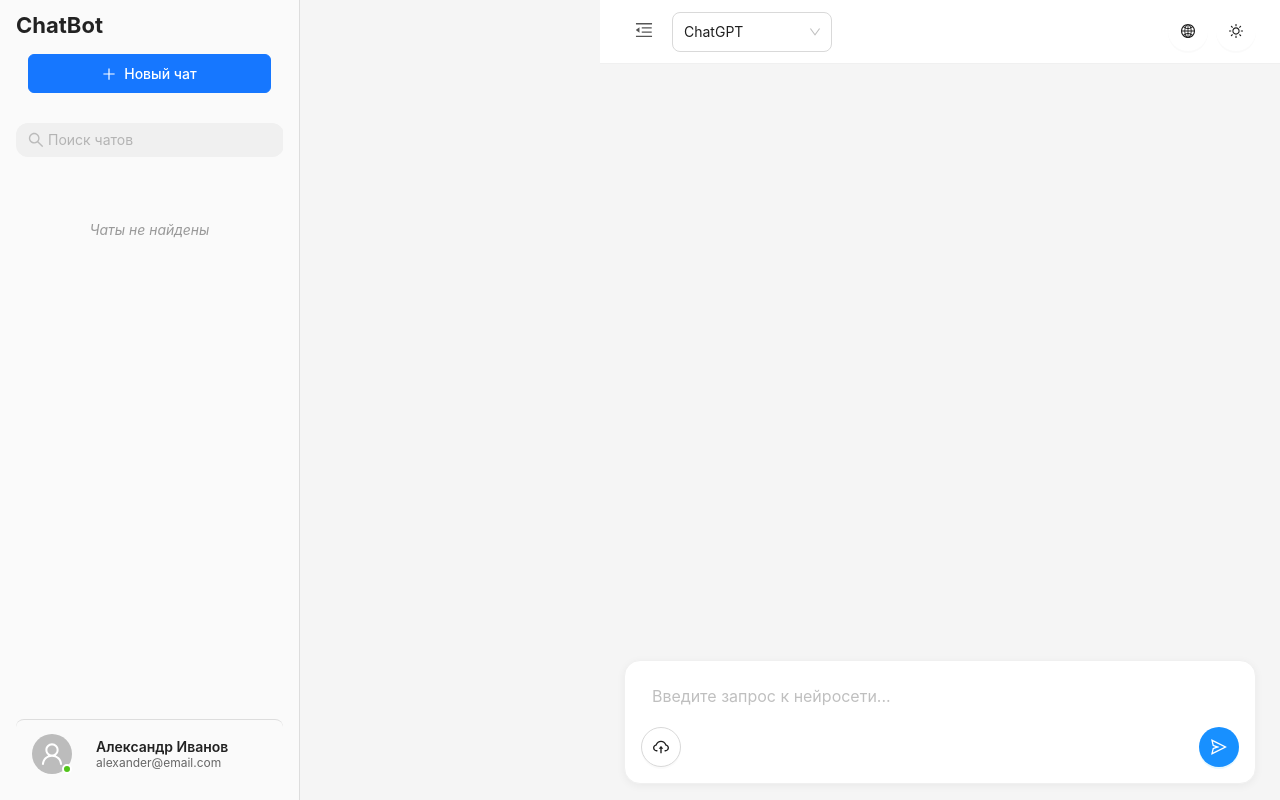
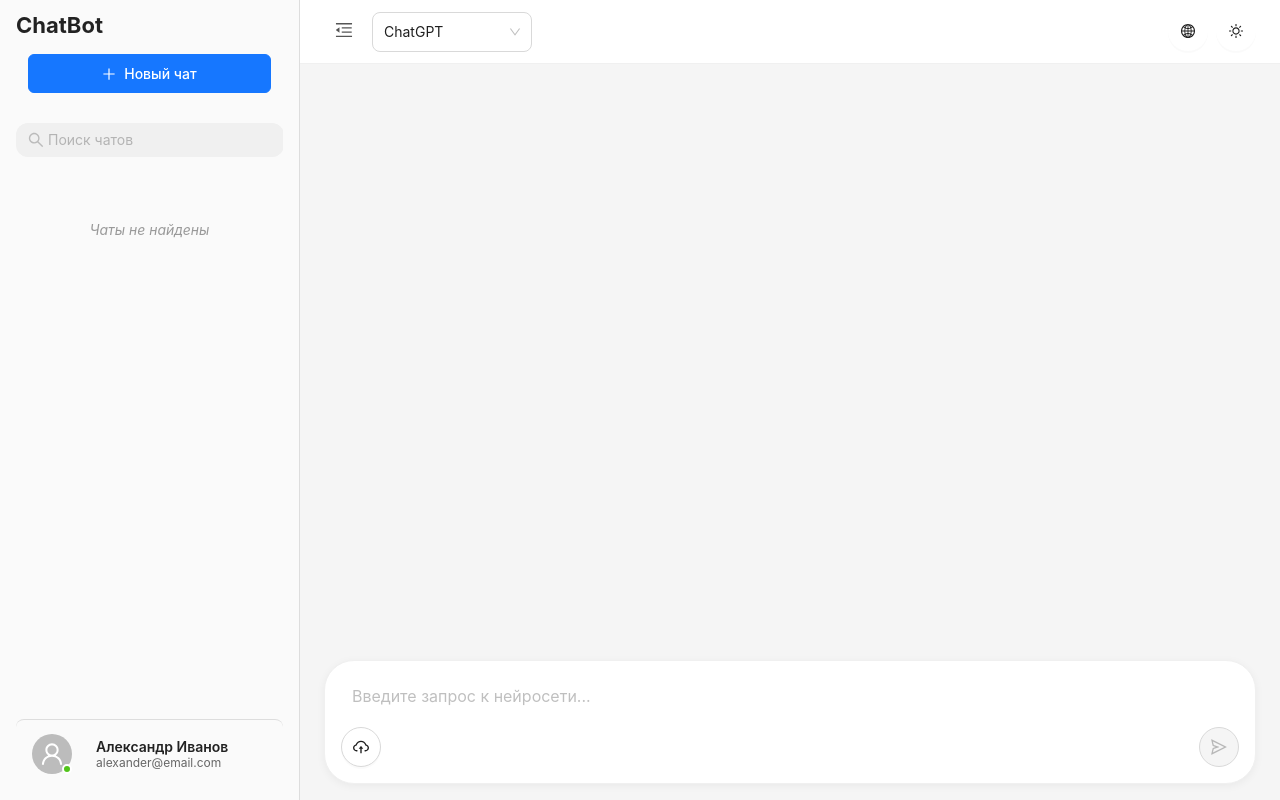
Before and after one commit to AlexStMEfan/ChatBot, a React (Create React App) app: page / in a window 1280 px wide. Built offline with nearby package versions, Linux system fonts and the light colour scheme.

Commit message:
Правка стилей и поведения платформы

```diff
--- a/src/components/SendMessage.tsx
+++ b/src/components/SendMessage.tsx
@@ -2,29 +2,39 @@ import React, { useState } from "react";
 import { Input, Button, Tooltip, Space } from 'antd';
 import { CloudUploadOutlined, SendOutlined } from '@ant-design/icons';
 
-
 type SendMessageProps = {
     onSend: (text: string) => void;
+    themeMode: 'light' | 'dark';
 };
 
-const SendMessage: React.FC<SendMessageProps> = ({ onSend }) => {
+const MAX_MESSAGE_LENGTH = 4000;
+
+const SendMessage: React.FC<SendMessageProps> = ({ onSend, themeMode }) => {
     const [message, setMessage] = useState("");
 
     const handleSend = () => {
-        if (!message.trim()) return;
-        console.log("Отправка запроса:", message);
-        onSend(message);
+        const trimmed = message.trim();
+        if (!trimmed || trimmed.length > MAX_MESSAGE_LENGTH) return;
+
+        // Убираем в продакшене
+        if (process.env.NODE_ENV !== 'production') {
+            console.debug("Отправка запроса:", trimmed);
+        }
+
+        onSend(trimmed);
         setMessage("");
     };
+
+    const isDark = themeMode === 'dark';
 
     return (
         <div
             style={{
                 padding: '16px',
-                border: '1px solid #f0f0f0',
-                borderRadius: '16px',
-                background: '#fff',
-                boxShadow: '0 2px 8px rgba(0,0,0,0.05)',
+                border: isDark ? '1px solid #333' : '1px solid #f0f0f0',
+                borderRadius: '30px',
+                background: isDark ? '#1e1e1e' : '#fff',
+                boxShadow: isDark ? '0 2px 8px rgba(0,0,0,0.2)' : '0 2px 8px rgba(0,0,0,0.05)',
                 width: '100%',
                 display: 'flex',
                 flexDirection: 'column',
@@ -41,6 +51,11 @@ const SendMessage: React.FC<SendMessageProps> = ({ onSend }) => {
                 style={{
                     fontSize: 16,
                     border: 'none',
+                    boxShadow: 'none',
+                    background: 'transparent',
+                    color: isDark ? '#f5f5f5' : '#000',
+                    outline: 'none',
+
                 }}
             />
 
@@ -60,6 +75,7 @@ const SendMessage: React.FC<SendMessageProps> = ({ onSend }) => {
                         size="large"
                         shape="circle"
                         onClick={handleSend}
+                        disabled={!message.trim() || message.length > MAX_MESSAGE_LENGTH}
                     />
                 </Tooltip>
             </Space>
--- a/src/pages/MainPage.tsx
+++ b/src/pages/MainPage.tsx
@@ -139,7 +139,7 @@ const MainPage: React.FC = () => {
                     themeMode={themeMode}
                     activeChatId={activeChatId}
                 />
-                <Layout style={{ marginLeft: collapsed ? 0 : 300, transition: 'margin-left 0.2s ease' }}>
+                <Layout style={{ marginLeft: collapsed ? 0 : 0, transition: 'margin-left 0.2s ease' }}>
                     <Header
                         style={{
                             padding: '0 24px',
@@ -219,7 +219,10 @@ const MainPage: React.FC = () => {
                             <ChatWindow messages={messages} />
                         </div>
                         <div style={{ flexShrink: 0, padding: '16px 24px' }}>
-                            <SendMessage onSend={handleSend} />
+                            <SendMessage
+                                onSend={handleSend}
+                                themeMode={themeMode}
+                            />
                         </div>
                     </Content>
                 </Layout>
```
